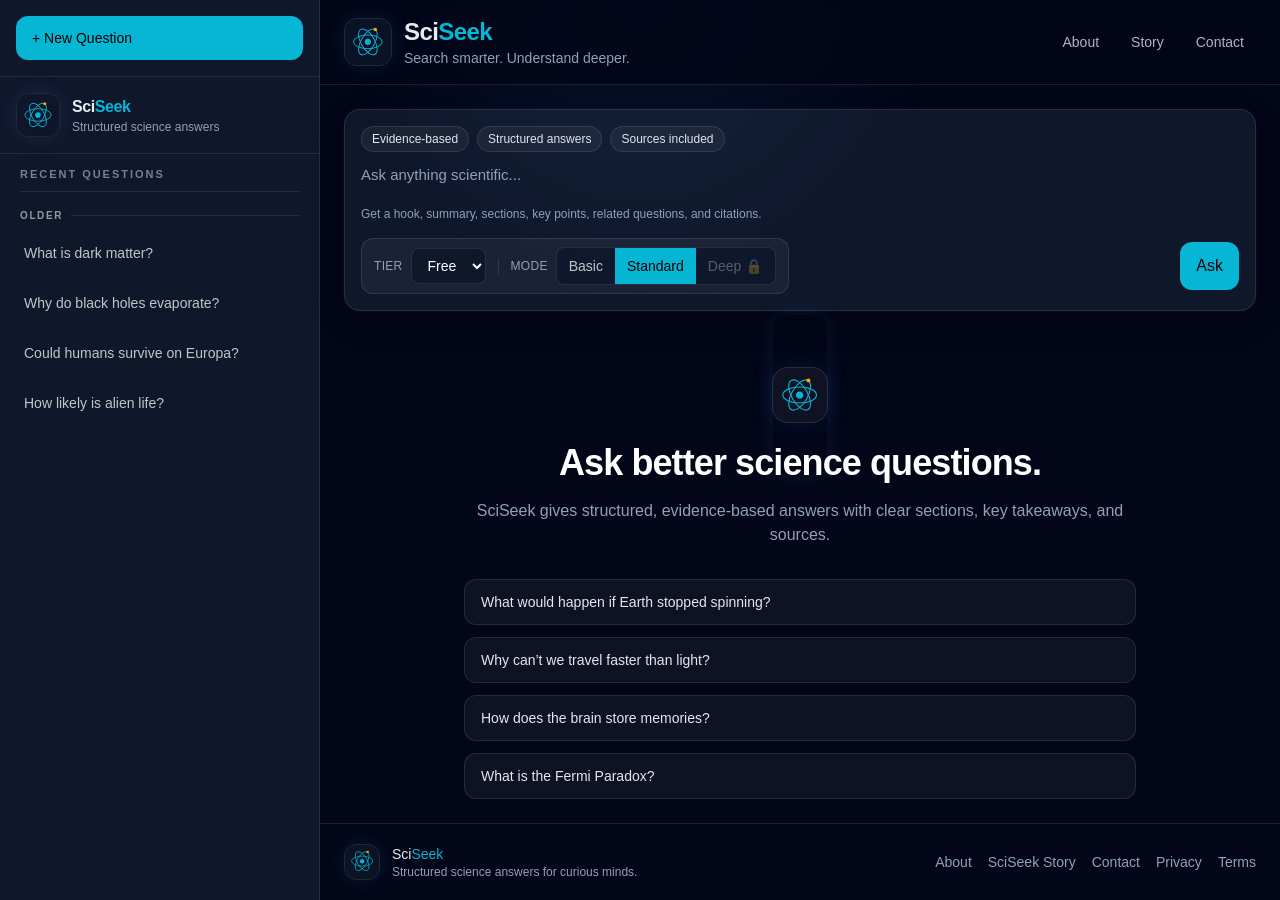
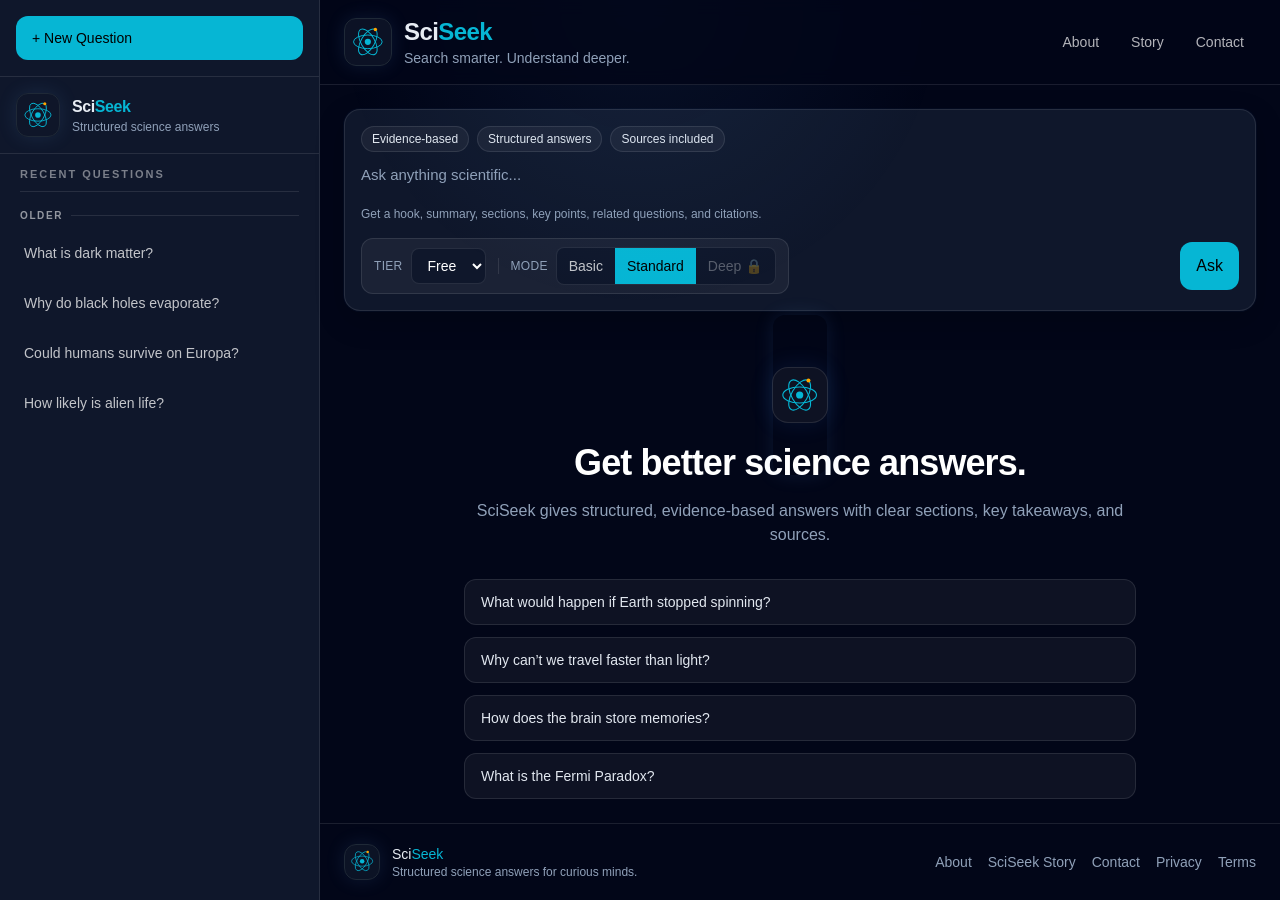
Before and after one commit to sciseek/sciseek, a Next.js app in the folder frontend/: page / in a window 1280 px wide. Built offline with nearby package versions, Linux system fonts and the light colour scheme.

Commit message:
Update page.tsx

```diff
--- a/frontend/app/page.tsx
+++ b/frontend/app/page.tsx
@@ -274,7 +274,7 @@ function EmptyState({ onAsk }: { onAsk: (q: string) => void }) {
       </div>
 
       <h1 className="text-2xl font-semibold tracking-tight text-white sm:text-4xl">
-        Ask better science questions.
+        Get better science answers.
       </h1>
 
       <p className="mt-4 text-sm text-slate-400 sm:text-base">
```
